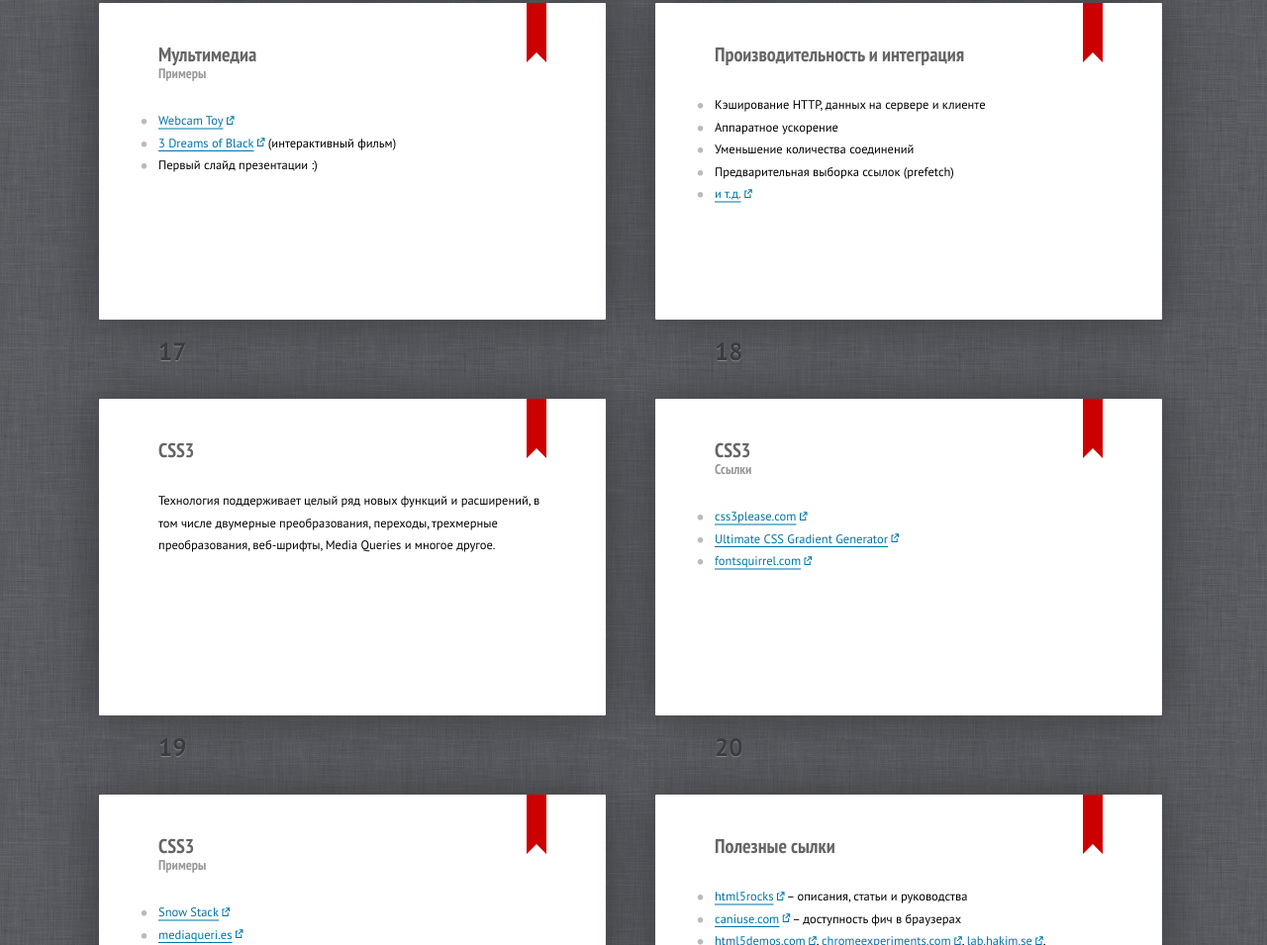
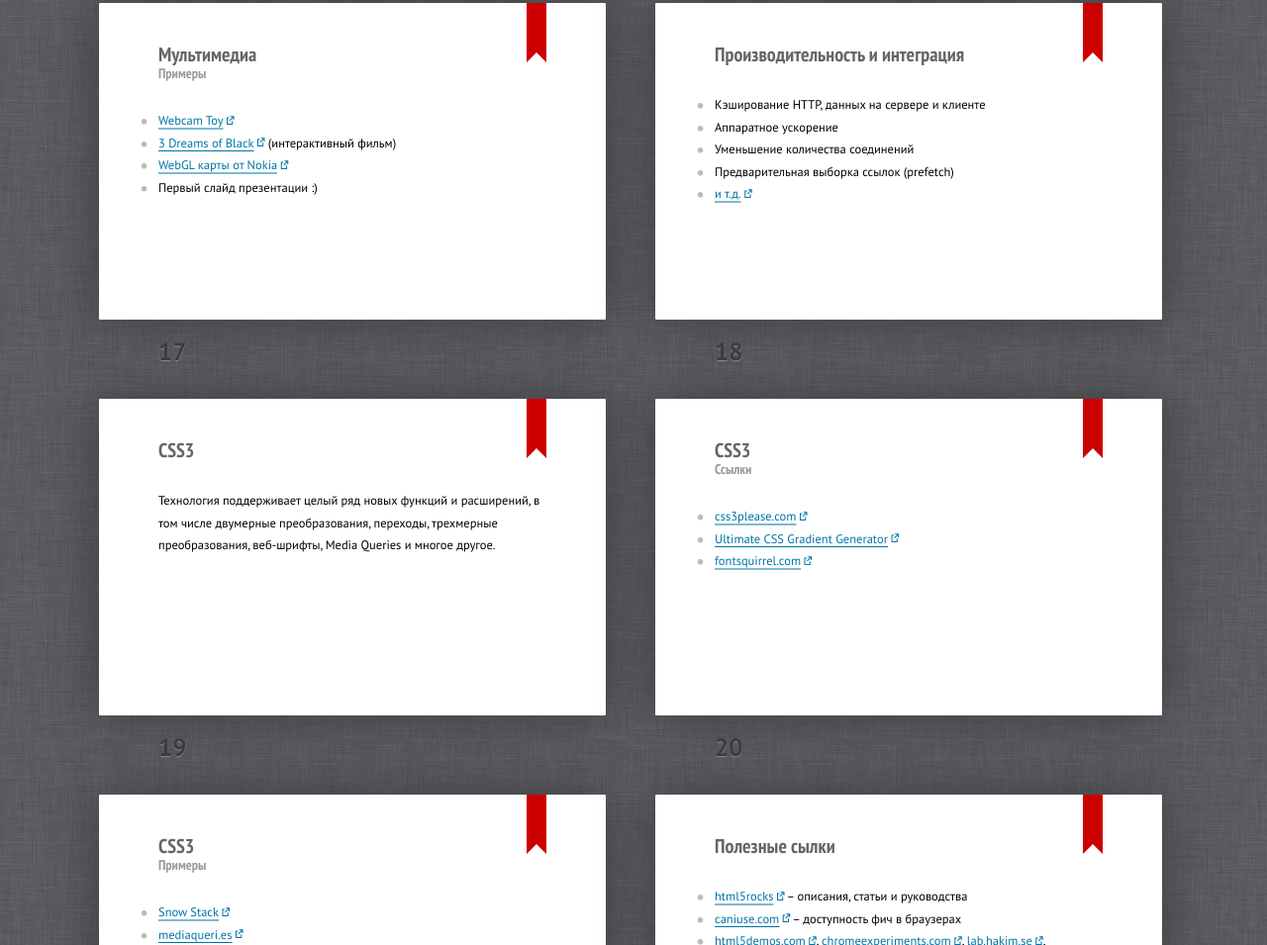
Before and after one commit to dpolyakov/html5, a plain HTML site: page index.htm in a window 1280 px wide. Shown: the part 3502-4457 px from the top of the page at 99% size. Drawn offline with Linux system fonts and the light colour scheme.

Commit message:
add nokia webgl maps to examples

```diff
--- a/index.htm
+++ b/index.htm
@@ -255,6 +255,7 @@
 			<ul>
 				<li><a href="http://neave.com/webcam/html5/" target="_blank">Webcam Toy</a></li>
 				<li><a href="http://www.ro.me/" target="_blank">3 Dreams of Black</a> (интерактивный фильм)</li>
+				<li><a href="http://maps.nokia.com/webgl/" target="_blank">WebGL карты от Nokia</a></li>
 				<li>Первый слайд презентации :)</li>
 			</ul>
 		</section>
```
